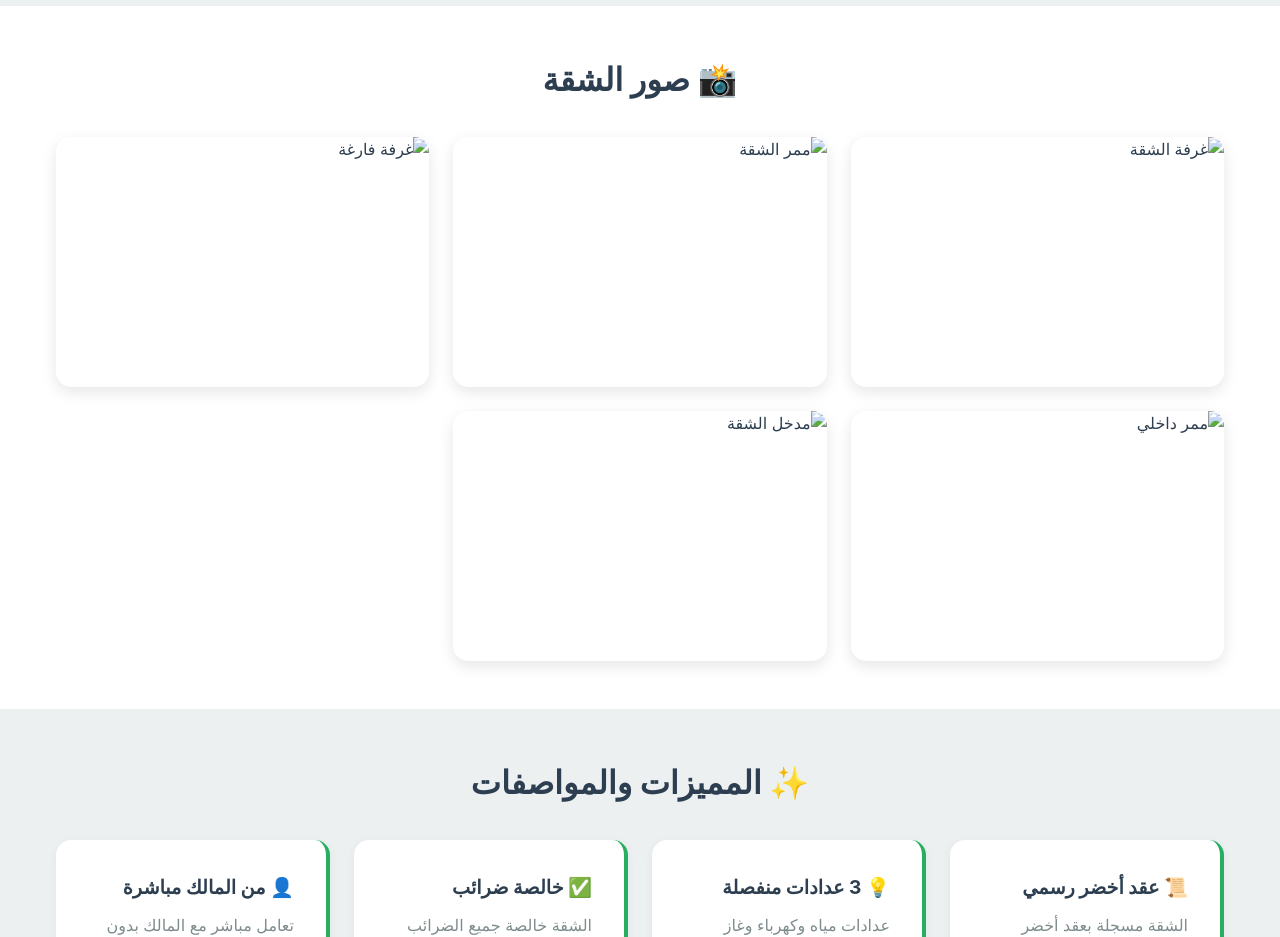
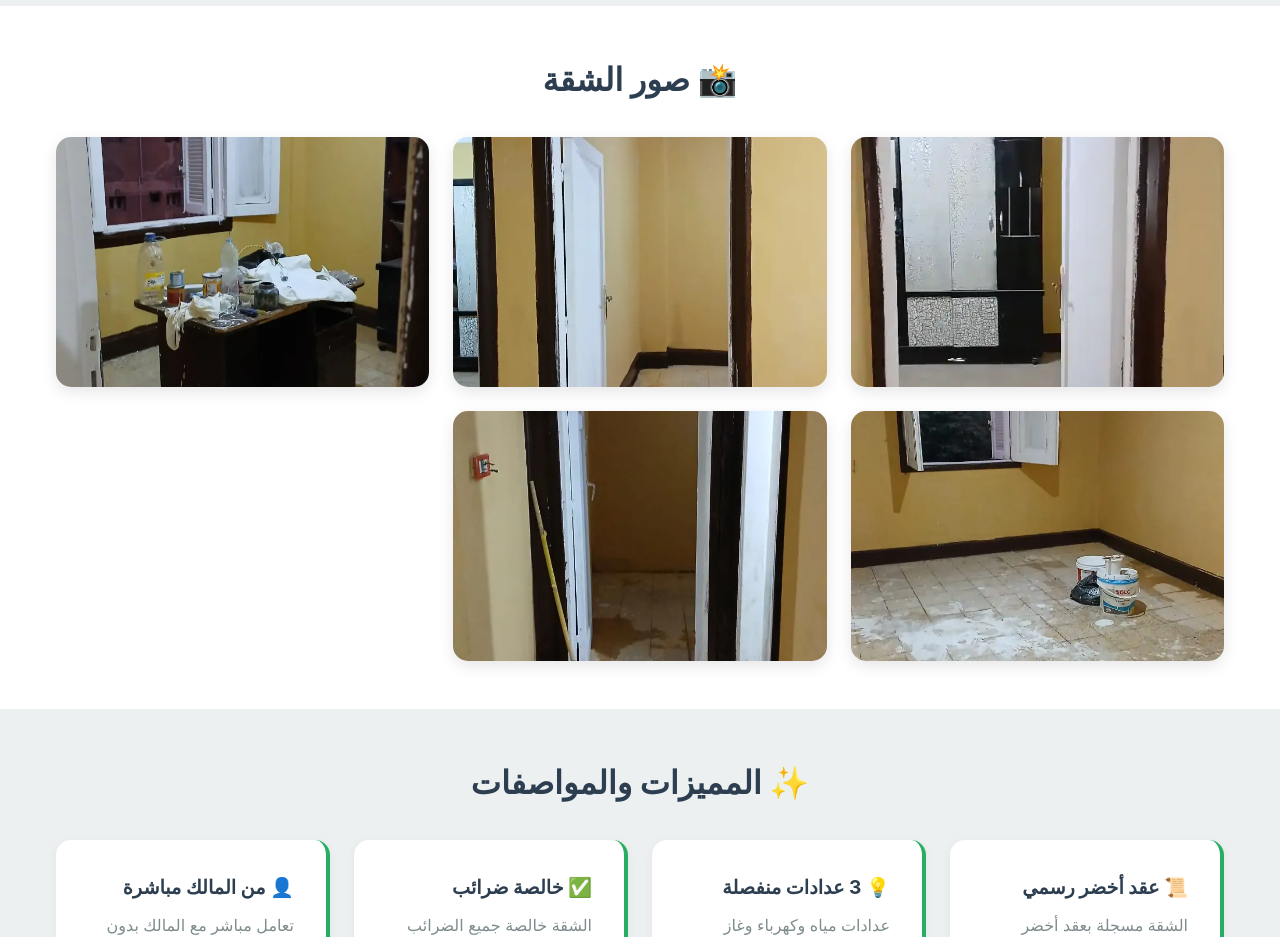
Before and after one commit to sherow1982/aqarat, a plain HTML site: page index.html in a window 1280 px wide. Shown: the part 840-1777 px from the top of the page. Drawn offline with Linux system fonts and the light colour scheme.

Commit message:
Add files via upload

```diff
--- a/index.html
+++ b/index.html
@@ -375,19 +375,19 @@
             <h3>📸 صور الشقة</h3>
             <div class="gallery-grid">
                 <div class="gallery-item">
-                    <img src="images/1-1.jpg" alt="غرفة الشقة" loading="lazy">
+                    <img src="https://raw.githubusercontent.com/sherow1982/aqarat/main/images/شقة تمليك للبيع مدينة 6 اكتوبر الحي السادس (1).webp" alt="صورة الشقة 1" loading="lazy">
                 </div>
                 <div class="gallery-item">
-                    <img src="images/vlcsnap-2025-03-04-21h12m52s190-2.jpg" alt="ممر الشقة" loading="lazy">
+                    <img src="https://raw.githubusercontent.com/sherow1982/aqarat/main/images/شقة تمليك للبيع مدينة 6 اكتوبر الحي السادس (2).webp" alt="صورة الشقة 2" loading="lazy">
                 </div>
                 <div class="gallery-item">
-                    <img src="images/1-3.jpg" alt="غرفة فارغة" loading="lazy">
+                    <img src="https://raw.githubusercontent.com/sherow1982/aqarat/main/images/شقة تمليك للبيع مدينة 6 اكتوبر الحي السادس (3).webp" alt="صورة الشقة 3" loading="lazy">
                 </div>
                 <div class="gallery-item">
-                    <img src="images/1-4.jpg" alt="ممر داخلي" loading="lazy">
+                    <img src="https://raw.githubusercontent.com/sherow1982/aqarat/main/images/شقة تمليك للبيع مدينة 6 اكتوبر الحي السادس (4).webp" alt="صورة الشقة 4" loading="lazy">
                 </div>
                 <div class="gallery-item">
-                    <img src="images/1-7.jpg" alt="مدخل الشقة" loading="lazy">
+                    <img src="https://raw.githubusercontent.com/sherow1982/aqarat/main/images/شقة تمليك للبيع مدينة 6 اكتوبر الحي السادس (5).webp" alt="صورة الشقة 5" loading="lazy">
                 </div>
             </div>
         </div>
```
